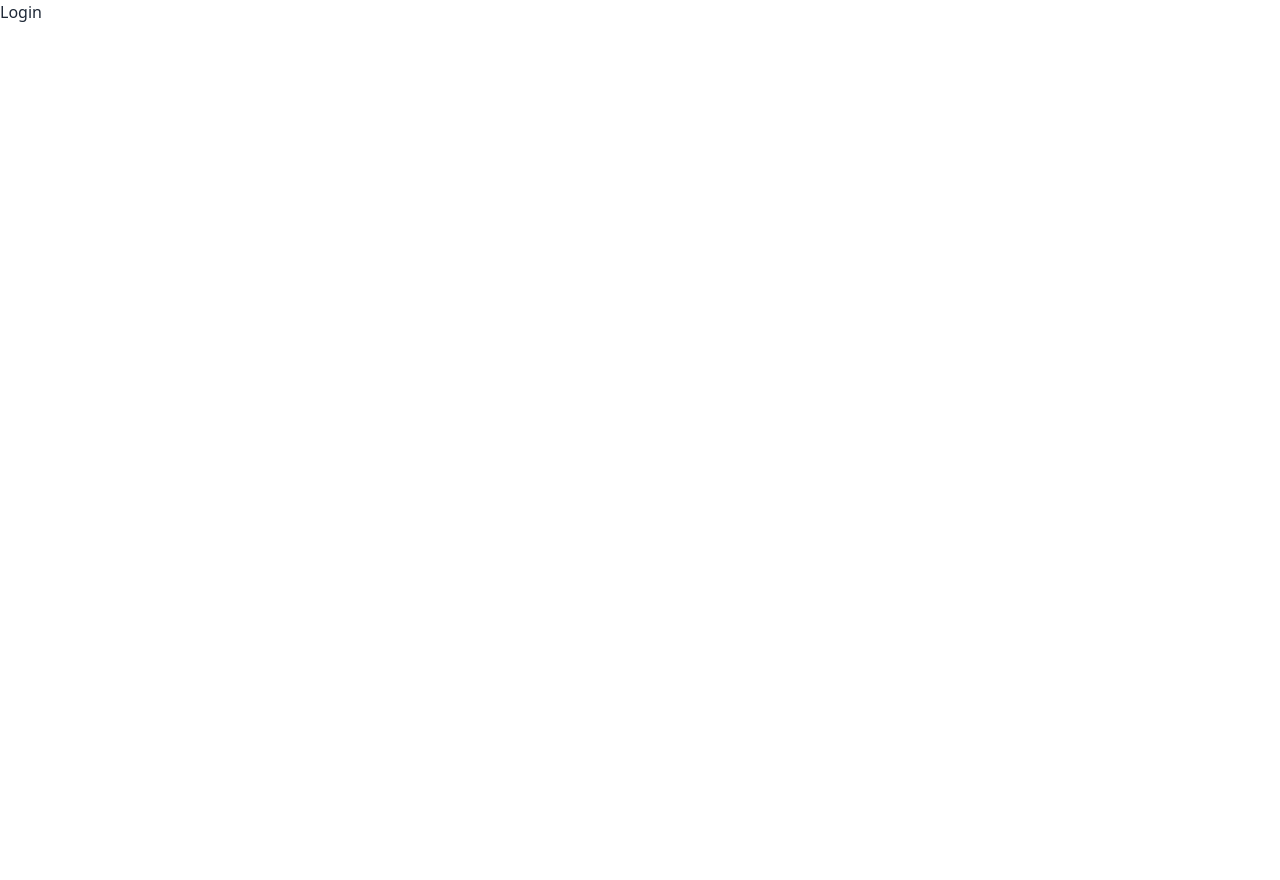
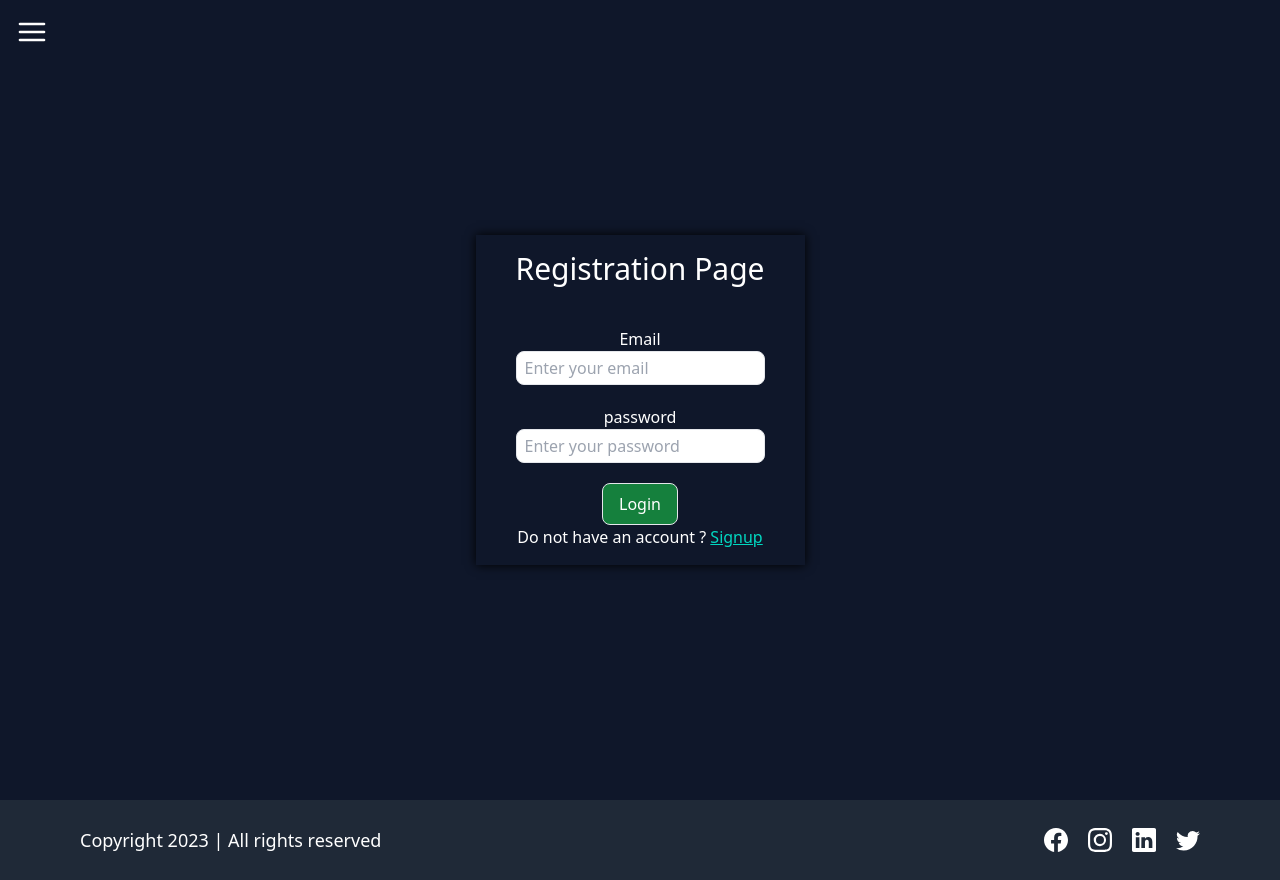
Before and after one commit to AnishMishra1/Ecommerce_Web_App_Frontend, a React (Vite) app in the folder Ecommerce_Web_App/: page /login in a window 1280 px wide. Before the commit the page ends 800 px from the top, so only its background shows below. Built offline with nearby package versions, Linux system fonts and the light colour scheme.

Commit message:
login and logout functionality work

```diff
--- a/Ecommerce_Web_App/src/Layouts/HomeLayouts.jsx
+++ b/Ecommerce_Web_App/src/Layouts/HomeLayouts.jsx
@@ -4,6 +4,7 @@ import { AiFillCloseCircle} from 'react-icons/ai'
 import { Link, useNavigate } from 'react-router-dom';
 import Footer from '../Components/Footer';
 import { useDispatch , useSelector} from 'react-redux'
+import { createLogout } from '../Redux/Slices/AuthSlice';
 
 
 const HomeLayouts = ({ children }) => {
@@ -13,8 +14,12 @@ const HomeLayouts = ({ children }) => {
    const isLoggedIn = useSelector( (state) =>  state?.auth?.isLoggedIn)
    const role = useSelector((state) => state?.auth?.role)
 
-   function handleLogout(){
+   async function handleLogout(e){
     e.preventDefault()
+
+    const res = await dispatch(createLogout())
+    if(res?.payload?.success)
+    navigate('/')
    }
 
     function changeWidth() {
--- a/Ecommerce_Web_App/src/Pages/Login.jsx
+++ b/Ecommerce_Web_App/src/Pages/Login.jsx
@@ -1,9 +1,114 @@
-import React from 'react'
+import React, { useState } from 'react';
+import { useDispatch } from 'react-redux';
+import { Link, useNavigate } from 'react-router-dom';
+import toast from 'react-hot-toast';
+import HomeLayouts from '../Layouts/HomeLayouts';
+import { createLogin } from '../Redux/Slices/AuthSlice';
 
 const Login = () => {
-  return (
-    <div>Login</div>
-  )
+  const dispatch = useDispatch();
+  const navigate = useNavigate()
+
+  const [input , setInput] = useState({
+
+      email: '',
+      password: ''
+  })
+
+  // console.log("ejhjkhjkh",input.fullName,input.email,input.password)
+
+  function handleInputChange(e){
+      e.preventDefault();
+      const {name, value} = e.target;
+      setInput({
+          ...input,
+          [name]: value
+      })
+
+  }
+
+  async function onLogin(event){
+      event.preventDefault();
+      if( !input.email || !input.password){
+          toast.error('All field are mandatory')
+          return
+      }
+
+
+
+
+      // const formData = new FormData();
+      // console.log("printing",formData)
+      // formData.append("fullName", input.fullName);
+      // formData.append("email", input.email);
+      // formData.append("password", input.password);
+
+
+      const response = await dispatch(createLogin(input))
+
+      if(response?.payload?.success)
+      navigate('/')
+
+      setInput({
+
+          email:'',
+          password:''
+      })
+
+  }
+return (
+  <HomeLayouts>
+    <div className='flex overflow-x-auto items-center justify-center h-[100vh] bg-slate-900 text-white'>
+      <form noValidate
+      onSubmit={onLogin}
+      className='flex flex-col justify-center items-center shadow-[0_0_10px_black] py-4 px-10'>
+          <h1 className='text-3xl text-semibold'>Registration Page</h1>
+          <div className='mt-5 flex flex-col justify-center items-center'>
+
+
+
+
+
+
+             <label htmlFor="email" className='mt-5'>Email</label>
+             <input type="email"
+             className='px-2 py-1 text-black border rounded-lg'
+             name='email'
+             value={setInput.email}
+             required
+             onChange={handleInputChange}
+             placeholder='Enter your email'
+             id='email'
+
+
+             />
+
+
+             <label htmlFor="password" className='mt-5'>password</label>
+             <input type="password"
+             className='px-2 py-1 text-black border rounded-lg'
+             name='password'
+             value={setInput.password}
+             required
+             onChange={handleInputChange}
+             placeholder='Enter your password'
+             id='password'
+
+
+             />
+          </div>
+
+          <button type='submit'
+          className='mt-5 py-2 px-4 bg-green-700 hover:bg-green-400 border rounded-lg'
+          >Login</button>
+
+              <p className="text-center">
+                      Do not have an account ? <Link to="/signup" className='link text-accent cursor-pointer'> Signup</Link>
+                  </p>
+      </form>
+    </div>
+  </HomeLayouts>
+)
 }
 
 export default Login
--- a/Ecommerce_Web_App/src/Redux/Slices/AuthSlice.js
+++ b/Ecommerce_Web_App/src/Redux/Slices/AuthSlice.js
@@ -5,14 +5,14 @@ import toast from "react-hot-toast";
 const initialState = {
        isLoggedIn : localStorage.getItem('isLoggedIn') || false,
        role: localStorage.getItem('role') || "",
-       date:localStorage.getItem('data') || {}
+       date:localStorage.getItem('data') != undefined ? JSON.parse(localStorage.getItem('data')):{}
 
 }
 
 export const createAccount = createAsyncThunk('/auth/register',async (data) =>{
        console.log('formdata',data)
     try {
-        const res = await axiosInstance.post("/register", data)
+        const res = axiosInstance.post("/register", data)
 
 
         toast.promise(res, {
@@ -31,10 +31,61 @@ export const createAccount = createAsyncThunk('/auth/register',async (data) =>{
     }
 })
 
+export const createLogin = createAsyncThunk('/auth/login', async(data) =>{
+    try {
+        const response = axiosInstance.post('/login', data)
+        toast.promise(response, {
+            loading:'Wait! for Loging',
+            success: (data) =>{
+                return data?.data?.message
+            },
+            error:"login failed"
+        })
+        return (await response).data
+    } catch (error) {
+        toast.error(error?.response?.data?.message);
+
+    }
+})
+
+export const createLogout = createAsyncThunk('/auth/logout', async(data) =>{
+    try {
+        const response = axiosInstance.get('/logout', data)
+        toast.promise(response, {
+            loading:'Wait! for Logout',
+            success: (data) =>{
+                return data?.data?.message
+            },
+            error:"logout failed"
+        })
+        return (await response).data
+    } catch (error) {
+        toast.error(error?.response?.data?.message);
+
+    }
+})
+
 const authSlice = createSlice({
-    name:"auth",
+    name:'auth',
     initialState,
     reducers:{},
+    extraReducers: (builder) => {
+        builder.
+        addCase(createLogin.fulfilled,(state,action) => {
+          localStorage.setItem("data", JSON.stringify(action?.payload?.user));
+          localStorage.setItem("isLoggedIn", true);
+          localStorage.setItem('role', action?.payload?.user?.role);
+          state.data= action?.payload?.user;
+          state.isLoggedIn = true;
+          state.role = action?.payload?.user?.role
+        })
+        .addCase(createLogout.fulfilled, (state) =>{
+            localStorage.clear();
+            state.data = {},
+            state.isLoggedIn = false
+            state.role = ''
+        })
+    }
 
 })
 
--- a/Ecommerce_Web_App/src/Redux/Store.js
+++ b/Ecommerce_Web_App/src/Redux/Store.js
@@ -3,8 +3,11 @@ import { configureStore } from "@reduxjs/toolkit";
 import authSliceReducer from "./Slices/AuthSlice";
 
 const store = configureStore({
-    reducer : authSliceReducer,
-    devTools: true
-})
+    reducer: {
+        auth: authSliceReducer,
+
+    },
+    devTools:true
+});
 
 export default store;
```
